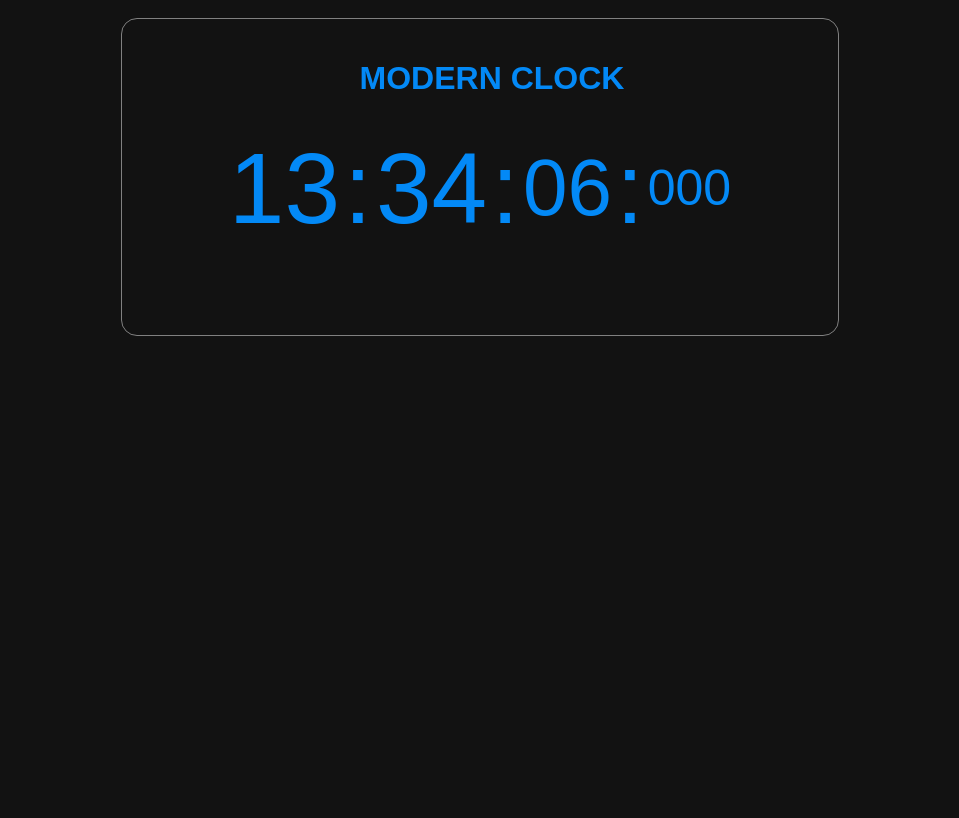
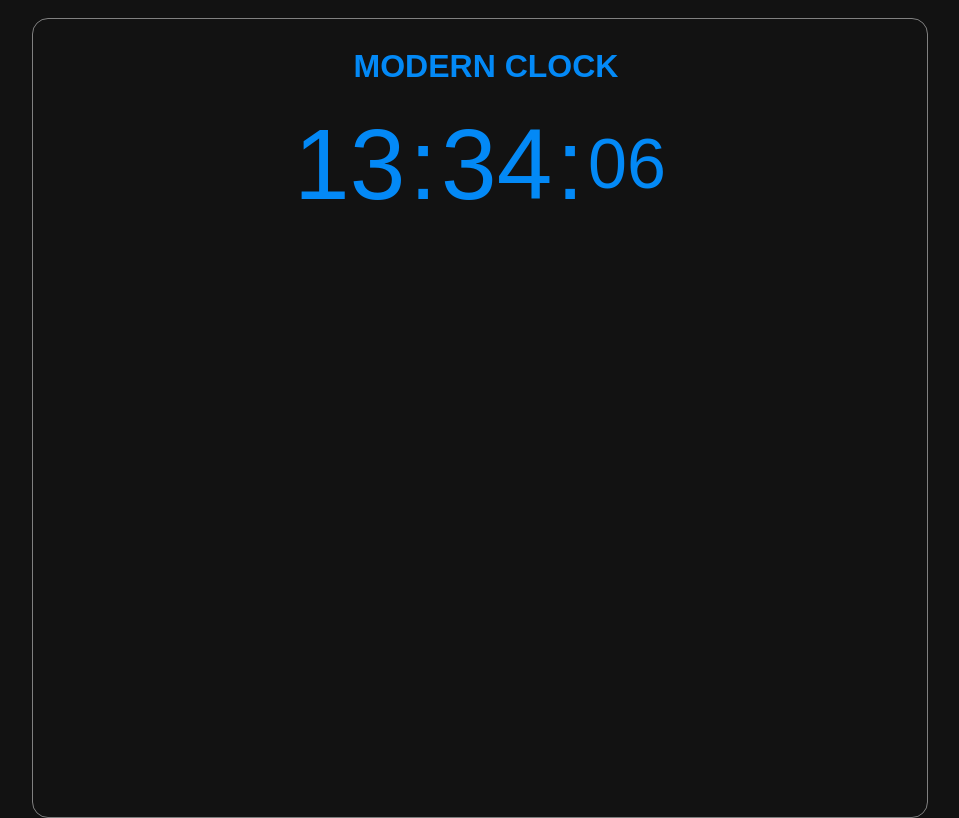
Before and after one commit to derrenderrick00-ux/digital_clock, a plain HTML site: page index.html in a window 1280 px wide. Shown: the whole page, without its empty margins (160-1119 px from the left). Drawn offline with Linux system fonts and the light colour scheme.

Commit message:
created the README and updated the CSS  so that it can have differnt layout on different devices

```diff
--- a/index.html
+++ b/index.html
@@ -10,10 +10,9 @@
     <div class="clock-card">
         <div class="clock-head"><h1>MODERN CLOCK</h1></div>
         <div class="clock-body">
-            <div class="hours-output">00</div><div class="colon">:</div>
-            <div class="minutes-output">00</div><div class="colon">:</div>
-            <div class="seconds-output">00</div><div class="colon">:</div>
-            <div class="miliseconds-output">0000</div>
+            <div class="hours-output">HH</div><div class="colon">:</div>
+            <div class="minutes-output">MM</div><div class="colon">:</div>
+            <div class="seconds-output">SS</div>
         </div>
     </div>
     <script src="script.js"></script>
--- a/script.js
+++ b/script.js
@@ -3,14 +3,12 @@ const $ = (selector) => document.querySelector(selector);
 let hoursOutput = $(".hours-output");
 let minutesOutput = $(".minutes-output");
 let secondsOutput = $(".seconds-output");
-let milisecondsOutput = $(".miliseconds-output");
 
 function exactTime(){
     let currentTime = new Date();
     hoursOutput.textContent = currentTime.getHours().toString().padStart(2, "0");
     minutesOutput.textContent = currentTime.getMinutes().toString().padStart(2, "0");
     secondsOutput.textContent = currentTime.getSeconds().toString().padStart(2, "0");
-    milisecondsOutput.textContent = currentTime.getMilliseconds().toString().padStart(3, "0");
 }
 
 const currentTime = setInterval(exactTime, 1);
--- a/style.css
+++ b/style.css
@@ -10,26 +10,30 @@ body{
 }
 
 .clock-card{
-    width: 700px;
-    height: 300px;
+    max-width: 70vw;
+    width: 100%;
+    height: 50vh;
+    min-height: auto;
     background-color: transparent;
     color:rgb(3, 137, 246);
     padding: 8px;
     margin: 10px;
     border: 1px solid grey;
     border-radius: 16px;
+    box-sizing: border-box;
 }
 
 .clock-head{
     width: 100%;
-    padding: 4px;
-    margin: 8px;
+    padding: 0;
+    margin: 6px;
     color: rgb(3, 137, 246);
     text-align: center;
+    box-sizing: border-box;
 }
 
 .clock-body{
-    width: 80%;
+    width: 90%;
     color:rgb(3, 137, 246);
     margin: 0 auto;
     font-size: 100px;
@@ -40,10 +44,6 @@ body{
     overflow: hidden;
     flex-wrap: wrap;
 
-}
-
-.miliseconds-output{
-    font-size: 50px;
 }
 
 .seconds-output{
@@ -59,3 +59,44 @@ body{
 .colon{
     animation: blink 1s ease-in-out infinite;
 }
+
+@media (min-width: 640px){
+    .clock-card{
+        width: 100%;
+        height: 100vh;
+    }
+    .clock-body{
+        font-size: 40px;
+        gap: 2px;
+    }
+    .seconds-output{
+        font-size: 15px;
+    }
+}
+
+@media (min-width: 768px) {
+    .clock-card{
+        width: 100%;
+    }
+    .clock-body{
+        font-size: 80px;
+        gap: 2px;
+    }
+    .seconds-output{
+        font-size: 60px;
+    }
+
+}
+
+@media (min-width: 1024px){
+    .clock-card{
+        width: 100%;
+    }
+    .clock-body{
+        font-size: 100px;
+        gap: 4px;
+    }
+    .seconds-output{
+        font-size: 70px;
+    }
+}
```
Also changed, not shown: 1 other file.
